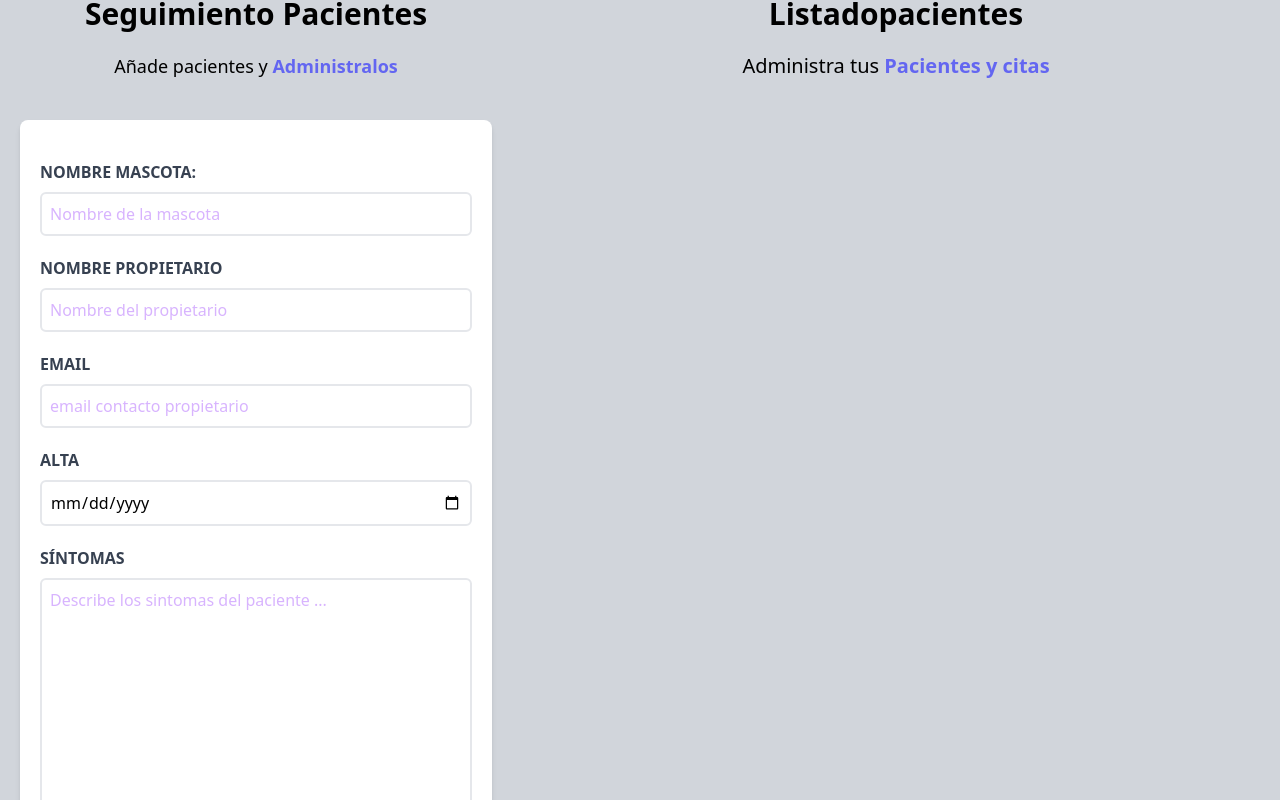
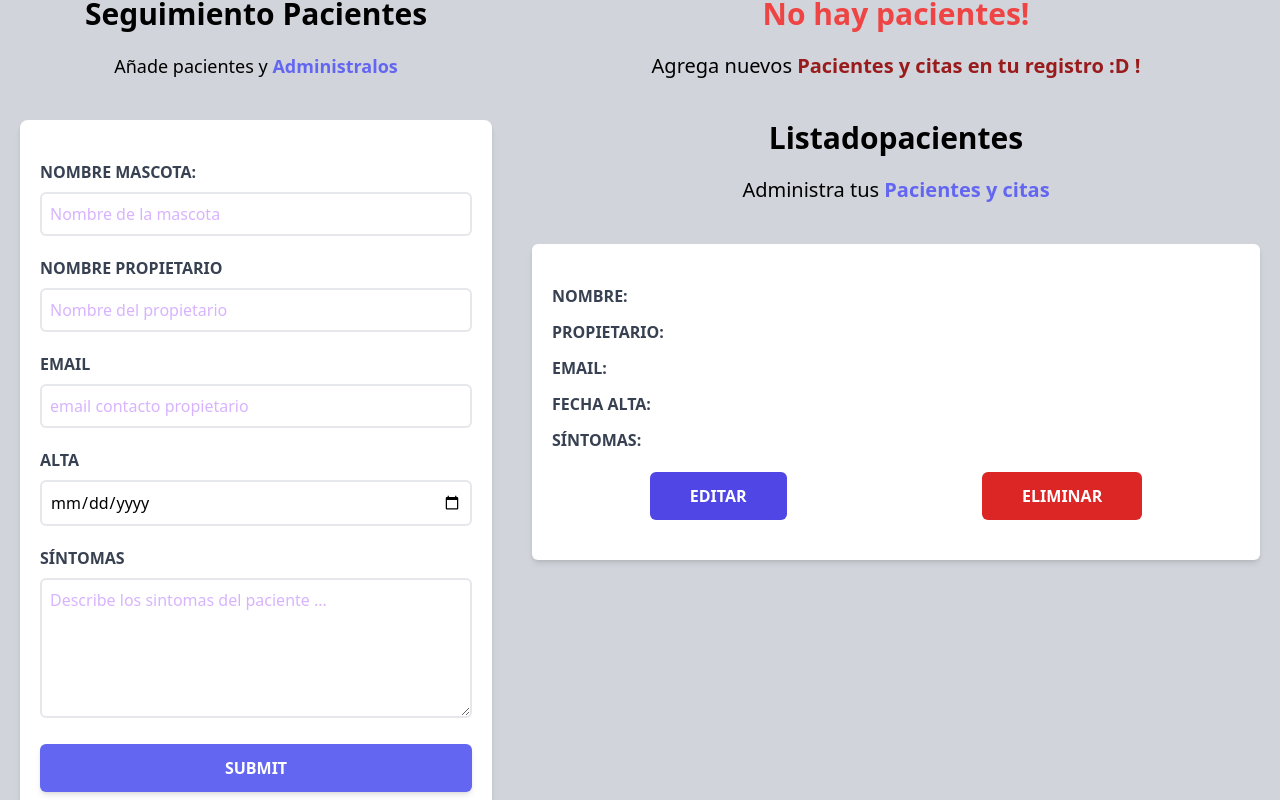
Before and after one commit to bimbaquingoch/01-citas-mascotas, a React (Vite) app: page / in a window 1280 px wide. Shown: the part 180-980 px from the top of the page. Built offline with nearby package versions, Linux system fonts and the light colour scheme.

Commit message:
fin states form

```diff
--- a/src/App.jsx
+++ b/src/App.jsx
@@ -3,22 +3,18 @@ import { ToastContainer } from "react-toastify";
 import Formulario from "./components/Formulario";
 import HeaderApp from "./components/HeaderApp";
 import Listadopacientes from "./components/Listadopacientes";
+
 import "react-toastify/dist/ReactToastify.min.css";
 
 function App() {
-   const [citas, setCitas] = useState([]);
-
-   const crearCita = (cita) => {
-      setCitas([...citas, cita]);
-   };
-
+   const [pacientes, setPacientes] = useState([]);
    return (
       <div className='container mx-auto mt-20'>
          <HeaderApp />
          <div className='mt-12 md:flex'>
             <ToastContainer />
-            <Formulario crearCita={crearCita} />
-            <Listadopacientes citas={citas} />
+            <Formulario pacientes={pacientes} setPacientes={setPacientes} />
+            <Listadopacientes />
          </div>
       </div>
    );
--- a/src/components/Formulario.jsx
+++ b/src/components/Formulario.jsx
@@ -1,29 +1,19 @@
-import PropTypes from "prop-types";
+import PropTypes, { object } from "prop-types";
 import { useEffect, useState } from "react";
 import { toast } from "react-toastify";
 
-const Formulario = ({ crearCita }) => {
+const Formulario = ({ setPacientes, pacientes }) => {
+   const [mascota, setMascota] = useState("");
+   const [propietario, setPropietario] = useState("");
+   const [email, setEmail] = useState("");
+   const [alta, setAlta] = useState("");
+   const [sintomas, setSintomas] = useState("");
+
    const generarId = () => {
       const fecha = Date.now().toString(36);
       const hash = Math.random().toString(36).substr(2);
       return fecha + hash;
    };
-
-   const initialCitas = {
-      mascota: "",
-      propietario: "",
-      email: "",
-      alta: "",
-      sintomas: "",
-   };
-
-   const [cita, setCita] = useState(initialCitas);
-
-   const handleInputChange = (e) => {
-      setCita({ ...cita, [e.target.name]: e.target.value, id: generarId() });
-   };
-
-   const { mascota, propietario, email, alta, sintomas } = cita;
 
    const handleSubmit = (e) => {
       e.preventDefault();
@@ -42,8 +32,23 @@ const Formulario = ({ crearCita }) => {
 
       toast.success(`Paciente: ${mascota.toUpperCase()} creado exitosamente`);
 
-      crearCita(cita);
-      setCita(initialCitas);
+      // objeto de paciente
+      const objetoPaciente = {
+         mascota,
+         propietario,
+         email,
+         alta,
+         sintomas,
+      };
+
+      setPacientes([...pacientes, objetoPaciente]);
+
+      // reiniciar el form
+      setMascota("");
+      setPropietario("");
+      setEmail("");
+      setAlta("");
+      setSintomas("");
    };
 
    return (
@@ -72,7 +77,7 @@ const Formulario = ({ crearCita }) => {
                   placeholder='Nombre de la mascota'
                   type='text'
                   value={mascota}
-                  onChange={handleInputChange}
+                  onChange={(e) => setMascota(e.target.value)}
                />
             </div>
 
@@ -89,7 +94,7 @@ const Formulario = ({ crearCita }) => {
                   placeholder='Nombre del propietario'
                   type='text'
                   value={propietario}
-                  onChange={handleInputChange}
+                  onChange={(e) => setPropietario(e.target.value)}
                />
             </div>
 
@@ -106,7 +111,7 @@ const Formulario = ({ crearCita }) => {
                   placeholder='email contacto propietario'
                   type='email'
                   value={email}
-                  onChange={handleInputChange}
+                  onChange={(e) => setEmail(e.target.value)}
                />
             </div>
 
@@ -122,7 +127,7 @@ const Formulario = ({ crearCita }) => {
                   name='alta'
                   type='date'
                   value={alta}
-                  onChange={handleInputChange}
+                  onChange={(e) => setAlta(e.target.value)}
                />
             </div>
 
@@ -137,16 +142,16 @@ const Formulario = ({ crearCita }) => {
                   name='sintomas'
                   id='sintomas'
                   value={sintomas}
-                  onChange={handleInputChange}
+                  onChange={(e) => setSintomas(e.target.value)}
                   cols='30'
                   placeholder='Describe los sintomas del paciente ...'
-                  rows='10'></textarea>
+                  rows='5'></textarea>
             </div>
 
             <input
                className='cursor-pointer rounded-md shadow-md bg-indigo-500 w-full p-3 text-white uppercase font-bold hover:bg-indigo-800 transition-all'
                type='submit'
-               value='Agregar paciente'
+               // value={paciete.id ? "Editar Paciente" : "Agregar paciente"}
             />
          </form>
       </div>
--- a/src/components/Listadopacientes.jsx
+++ b/src/components/Listadopacientes.jsx
@@ -1,10 +1,23 @@
 import PropTypes from "prop-types";
 import Pacientes from "./Pacientes";
 
-const Listadopacientes = ({ citas }) => {
+const Listadopacientes = () => {
    return (
       <>
          <div className='md:w-1/2 lg:w-3/5 '>
+            <>
+               <h2 className='font-black text-3xl text-center text-red-500'>
+                  No hay pacientes!
+               </h2>
+               <p className='text-xl mt-5 mb-10 text-center'>
+                  Agrega nuevos{" "}
+                  <span className='text-red-800 font-bold'>
+                     Pacientes y citas en tu registro :D !
+                  </span>
+               </p>
+            </>
+
+            <>
                <h2 className='font-black text-3xl text-center'>
                   Listadopacientes
                </h2>
@@ -14,10 +27,10 @@ const Listadopacientes = ({ citas }) => {
                      Pacientes y citas
                   </span>
                </p>
+            </>
+
             <div className='m-0 p-0 md:h-screen overflow-y-scroll'>
-               {citas.map((datoCita) => {
-                  return <Pacientes key={datoCita.id} {...datoCita} />;
-               })}
+               <Pacientes />
             </div>
          </div>
       </>
--- a/src/components/Pacientes.jsx
+++ b/src/components/Pacientes.jsx
@@ -1,26 +1,38 @@
-import React from "react";
 import PropTypes from "prop-types";
 
-const Pacientes = ({ mascota, alta, propietario, sintomas, email }) => {
+const Pacientes = () => {
+   // const { mascota, alta, propietario, sintomas, email } = datoCita;
    return (
       <div className='bg-white mt-0 mx-5 mb-5 shadow-md rounded-md px-5 py-10'>
          <p className='font-bold mb-3 text-gray-700 uppercase'>
-            Nombre: <span className='font-normal normal-case'>{mascota}</span>
+            Nombre: <span className='font-normal normal-case'>{""}</span>
          </p>
          <p className='font-bold mb-3 text-gray-700 uppercase'>
-            Propietario:{" "}
-            <span className='font-normal normal-case'>{propietario}</span>
+            Propietario: <span className='font-normal normal-case'>{""}</span>
          </p>
          <p className='font-bold mb-3 text-gray-700 uppercase'>
-            Email: <span className='font-normal normal-case'>{email} </span>
+            Email: <span className='font-normal normal-case'>{""} </span>
          </p>
          <p className='font-bold mb-3 text-gray-700 uppercase'>
-            Fecha Alta: <span className='font-normal normal-case'>{alta}</span>
+            Fecha Alta: <span className='font-normal normal-case'>{""}</span>
          </p>
          <p className='font-bold mb-3 text-gray-700 uppercase'>
-            Síntomas:{" "}
-            <span className='font-normal normal-case'>{sintomas}</span>
+            Síntomas: <span className='font-normal normal-case'>{""}</span>
          </p>
+
+         <div className='flex justify-around mt-5'>
+            <button
+               className='py-3 px-10 bg-indigo-600 rounded-md text-white font-bold hover:bg-indigo-800 uppercase transition-colors'
+               // onClick={() => setPaciete(datoCita)}
+               type='button'>
+               Editar
+            </button>
+            <button
+               className='py-3 px-10 bg-red-600 rounded-md text-white font-bold hover:bg-red-800 uppercase transition-colors'
+               type='button'>
+               Eliminar
+            </button>
+         </div>
       </div>
    );
 };
```
Lines whose indentation alone changed are shown as unchanged.
